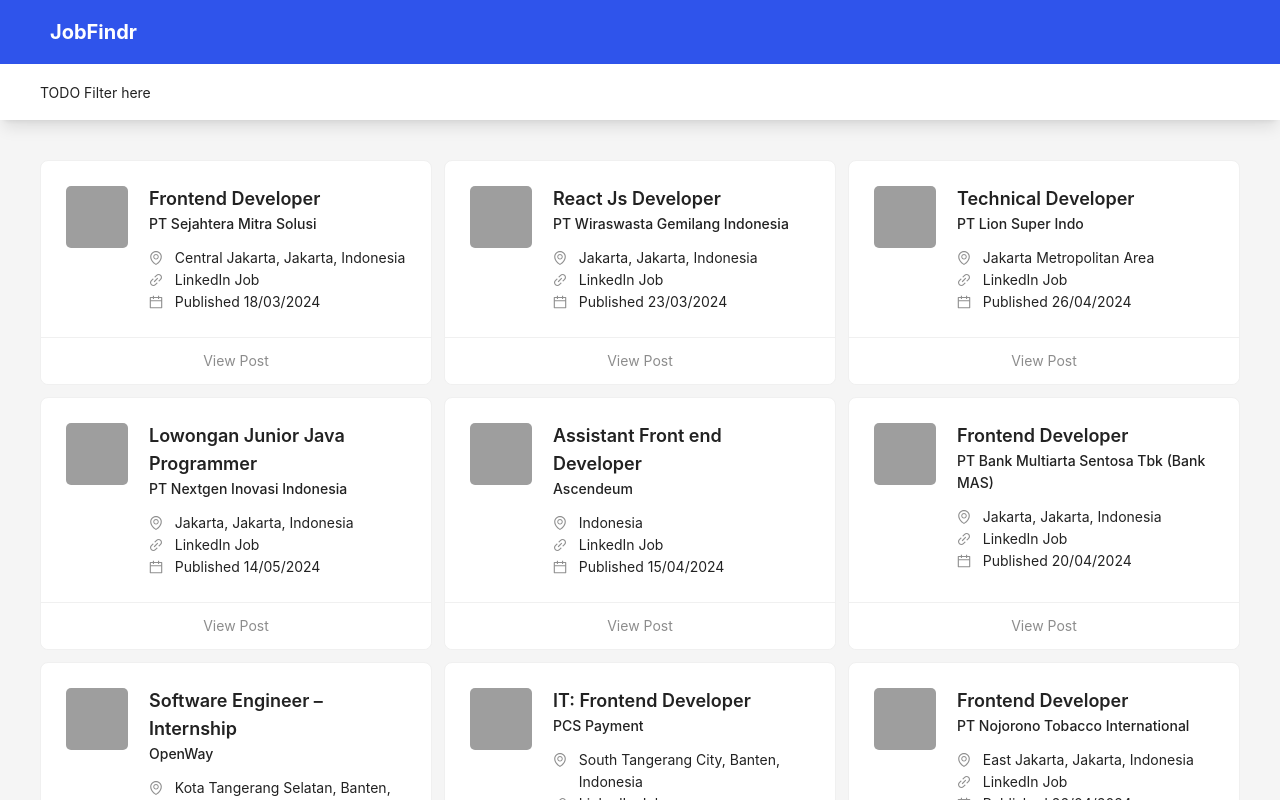
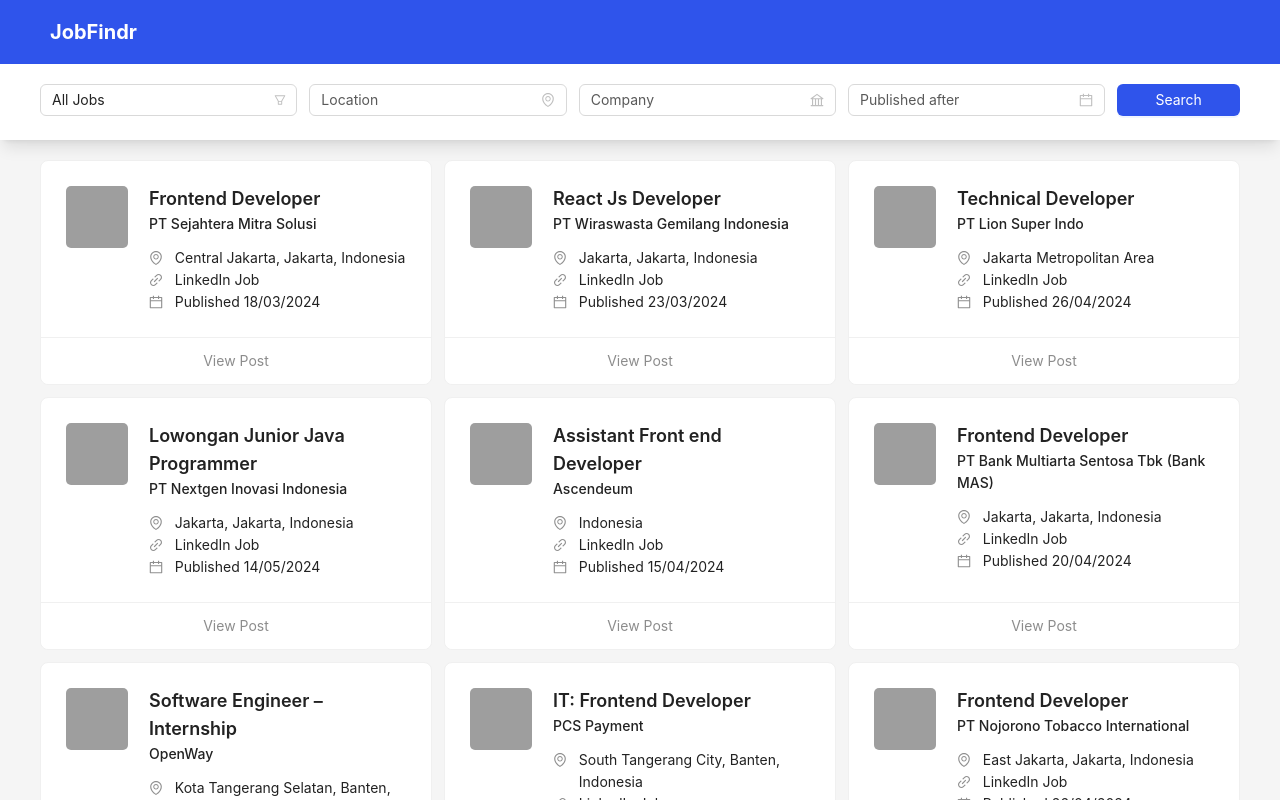
Before and after one commit to DamarKusumo/job_findr_app, a Next.js app: page /search-job in a window 1280 px wide. Shown: the top 800 px of the page. Built offline with nearby package versions, Linux system fonts and the light colour scheme; grey boxes are pictures that could not be loaded.

Commit message:
feat: Create filter form

```diff
--- a/src/app/search-job/dummy.ts
+++ b/src/app/search-job/dummy.ts
@@ -1,9 +1,9 @@
 import { JobResponse } from "./type";
 
 export const dummyRes: JobResponse = {
+  status: 200,
   data: [
     {
-      id: "linkedin:3858589413",
       title: "Frontend Developer",
       publicationDate: "18/03/2024",
       location: "Central Jakarta, Jakarta, Indonesia",
@@ -16,7 +16,6 @@ export const dummyRes: JobResponse = {
       position: "Programmer",
     },
     {
-      id: "linkedin:3865055286",
       title: "React Js Developer",
       publicationDate: "23/03/2024",
       location: "Jakarta, Jakarta, Indonesia",
@@ -29,7 +28,6 @@ export const dummyRes: JobResponse = {
       position: "Programmer",
     },
     {
-      id: "linkedin:3907413219",
       title: "Technical Developer",
       publicationDate: "26/04/2024",
       location: "Jakarta Metropolitan Area",
@@ -42,7 +40,6 @@ export const dummyRes: JobResponse = {
       position: "Programmer",
     },
     {
-      id: "linkedin:3925253052",
       title: "Lowongan Junior Java Programmer",
       publicationDate: "14/05/2024",
       location: "Jakarta, Jakarta, Indonesia",
@@ -55,7 +52,6 @@ export const dummyRes: JobResponse = {
       position: "Programmer",
     },
     {
-      id: "linkedin:3899308777",
       title: "Assistant Front end Developer",
       publicationDate: "15/04/2024",
       location: "Indonesia",
@@ -68,7 +64,6 @@ export const dummyRes: JobResponse = {
       position: "Programmer",
     },
     {
-      id: "linkedin:3905494325",
       title: "Frontend Developer",
       publicationDate: "20/04/2024",
       location: "Jakarta, Jakarta, Indonesia",
@@ -81,7 +76,6 @@ export const dummyRes: JobResponse = {
       position: "Programmer",
     },
     {
-      id: "linkedin:3903426921",
       title: "Software Engineer – Internship",
       publicationDate: "18/04/2024",
       location: "Kota Tangerang Selatan, Banten, Indonesia",
@@ -94,7 +88,6 @@ export const dummyRes: JobResponse = {
       position: "Programmer",
     },
     {
-      id: "linkedin:3922195538",
       title: "IT: Frontend Developer",
       publicationDate: "09/05/2024",
       location: "South Tangerang City, Banten, Indonesia",
@@ -107,7 +100,6 @@ export const dummyRes: JobResponse = {
       position: "Programmer",
     },
     {
-      id: "linkedin:3907420871",
       title: "Frontend Developer",
       publicationDate: "26/04/2024",
       location: "East Jakarta, Jakarta, Indonesia",
@@ -120,7 +112,6 @@ export const dummyRes: JobResponse = {
       position: "Programmer",
     },
     {
-      id: "linkedin:3915547622",
       title: "Front End Developer",
       publicationDate: "01/05/2024",
       location: "Jakarta, Jakarta, Indonesia",
@@ -133,7 +124,6 @@ export const dummyRes: JobResponse = {
       position: "Programmer",
     },
     {
-      id: "linkedin:3909117605",
       title: "Software Engineer - Web",
       publicationDate: "29/04/2024",
       location: "Jakarta Metropolitan Area",
@@ -146,7 +136,6 @@ export const dummyRes: JobResponse = {
       position: "Programmer",
     },
     {
-      id: "linkedin:3881064899",
       title: "Software Engineer",
       publicationDate: "03/05/2024",
       location: "Tangerang, Banten, Indonesia",
--- a/src/app/search-job/page.tsx
+++ b/src/app/search-job/page.tsx
@@ -5,9 +5,23 @@ import LoadingSpinner from "@/components/layout/LoadingSpinner";
 import CustomLayout from "@/components/layout/CustomLayout";
 import { DataObject, JobResponse } from "./type";
 import JobCard from "@/components/card/JobCard";
-import { Pagination, Result } from "antd";
-import { useRouter, useSearchParams } from "next/navigation";
+import {
+  Button,
+  DatePicker,
+  DatePickerProps,
+  Form,
+  Input,
+  Pagination,
+  Result,
+  Select,
+} from "antd";
+import { useRouter } from "next/navigation";
 import { dummyRes } from "./dummy";
+import {
+  BankOutlined,
+  EnvironmentOutlined,
+  FilterOutlined,
+} from "@ant-design/icons";
 
 const PAGE_ROUTE_SEARCH_JOB = "/search-job";
 
@@ -39,10 +53,109 @@ const SearchJobPage = ({
     return <LoadingSpinner />;
   }
 
+  const dateFormat = "DD/MM/YYYY";
+  const customFormat: DatePickerProps["format"] = (value) =>
+    value.format(dateFormat);
+
+  const onFinish = (values: any) => {
+    // setIsLoading(true);
+    const params = getParams(
+      values.position,
+      values.location,
+      values.company,
+      values.pubDate?.format("YYYY/MM/DD")
+    );
+    router.push(`${PAGE_ROUTE_SEARCH_JOB}?${params}`);
+  };
+
+  const onFinishFailed = (errorInfo: any) => {
+    console.error("Failed: ", errorInfo);
+  };
+
+  const getParams = (
+    position: any,
+    location: any,
+    company: any,
+    pubDate: any,
+    page?: number
+  ) => {
+    return `${position ? `position=${position}` : ""}${
+      location ? `&location=${location}` : ""
+    }${company ? `&company=${company}` : ""}${
+      pubDate ? `&pubDate=${pubDate}` : ""
+    }${page ? `&page=${page}` : ""}`;
+  };
+
   return (
     <CustomLayout>
-      <div className="fixed z-50 h-[56px] bg-white w-full px-5 sm:px-10 flex items-center shadow-lg">
-        TODO Filter here
+      <div className="fixed z-50 h-auto bg-white w-full px-5 md:px-10 flex items-center shadow-lg overflow-x-auto">
+        <Form
+          onFinish={onFinish}
+          onFinishFailed={onFinishFailed}
+          // disabled={isLoading}
+          className="w-auto pt-5 md:w-full flex md:grid md:grid-cols-9 gap-3"
+          initialValues={{ ["position"]: "" }}
+        >
+          <Form.Item
+            name="position"
+            className="w-[150px] md:col-span-2 md:w-full"
+          >
+            <Select
+              suffixIcon={<FilterOutlined />}
+              options={[
+                { value: "", label: "All Jobs" },
+                { value: "Programmer", label: "Programmer" },
+                { value: "Data", label: "Data" },
+                { value: "Network", label: "Network" },
+                { value: "Cyber Security", label: "Cyber Security" },
+              ]}
+            />
+          </Form.Item>
+          <Form.Item
+            name="location"
+            className="w-[150px] md:col-span-2 md:w-full"
+          >
+            <Input
+              suffix={
+                <EnvironmentOutlined style={{ color: "rgba(0,0,0,.25)" }} />
+              }
+              placeholder="Location"
+              allowClear
+            />
+          </Form.Item>
+          <Form.Item
+            name="company"
+            className="w-[150px] md:col-span-2 md:w-full"
+          >
+            <Input
+              suffix={<BankOutlined style={{ color: "rgba(0,0,0,.25)" }} />}
+              placeholder="Company"
+              allowClear
+            />
+          </Form.Item>
+          <Form.Item
+            name="pubDate"
+            className="w-[150px] md:col-span-2 md:w-full"
+          >
+            <DatePicker
+              placeholder="Published after"
+              allowClear
+              className="w-full"
+              format={customFormat}
+            />
+          </Form.Item>
+          <Form.Item>
+            <Button
+              type="primary"
+              htmlType="submit"
+              className="w-fit md:w-full"
+              // loading={isLoading}
+              // disabled={isLoading}
+            >
+              Search
+            </Button>
+          </Form.Item>
+        </Form>
       </div>
       <div className="mt-[56px] p-5 sm:p-10 flex justify-center">
         {!errorStatus && (
@@ -65,12 +178,14 @@ const SearchJobPage = ({
                 pageSize={pageSize}
                 showSizeChanger={false}
                 onChange={(page: number) => {
-                  let params = `${position ? `position=${position}&` : ""}${
-                    location ? `location=${location}&` : ""
-                  }${company ? `company=${company}&` : ""}${
-                    pubDate ? `pubDate=${pubDate}&` : ""
-                  }`;
-                  router.push(`${PAGE_ROUTE_SEARCH_JOB}?${params}page=${page}`);
+                  let params = getParams(
+                    position,
+                    location,
+                    company,
+                    pubDate,
+                    page
+                  );
+                  router.push(`${PAGE_ROUTE_SEARCH_JOB}?${params}`);
                 }}
               />
             ) : null}
--- a/src/app/search-job/type.d.ts
+++ b/src/app/search-job/type.d.ts
@@ -1,5 +1,4 @@
 export interface DataObject {
-  id: string;
   title: string;
   publicationDate: string;
   location: string;
@@ -11,6 +10,7 @@ export interface DataObject {
 }
 
 export interface JobResponse {
+  status: number;
   data: DataObject[];
   currentPage: number;
   totalPages: number;
--- a/src/components/card/JobCard.tsx
+++ b/src/components/card/JobCard.tsx
@@ -41,19 +41,21 @@ const JobCard = ({ data }: JobCardProps) => {
             </Col>
           </Row>
           <Row>
-            <Col flex="1">
+            <Col flex="1" className="h-auto">
               <LinkOutlined className="opacity-50" />
             </Col>
-            <Col flex="9">
-              <span>{data.sourceSite}</span>
+            <Col flex="9" className="h-auto">
+              <span className="break-words">{data.sourceSite}</span>
             </Col>
           </Row>
           <Row>
-            <Col flex="1">
+            <Col flex="1" className="h-auto">
               <CalendarOutlined className="opacity-50" />
             </Col>
-            <Col flex="9">
-              <span>Published {data.publicationDate}</span>
+            <Col flex="9" className="h-auto">
+              <span className="break-words">
+                Published {data.publicationDate}
+              </span>
             </Col>
           </Row>
         </div>
--- a/src/theme/themeConfig.ts
+++ b/src/theme/themeConfig.ts
@@ -3,6 +3,7 @@ const theme = {
     colorPrimary: "#2F54EB",
     colorBgLayout: "#F5F5F5",
     colorText: "#222222",
+    colorTextPlaceholder: "#595959",
   },
   components: {
     Layout: {
```
